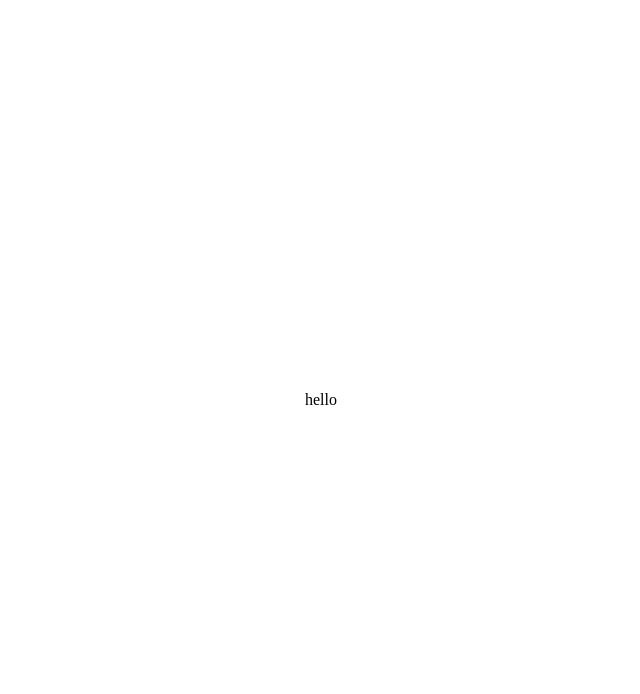
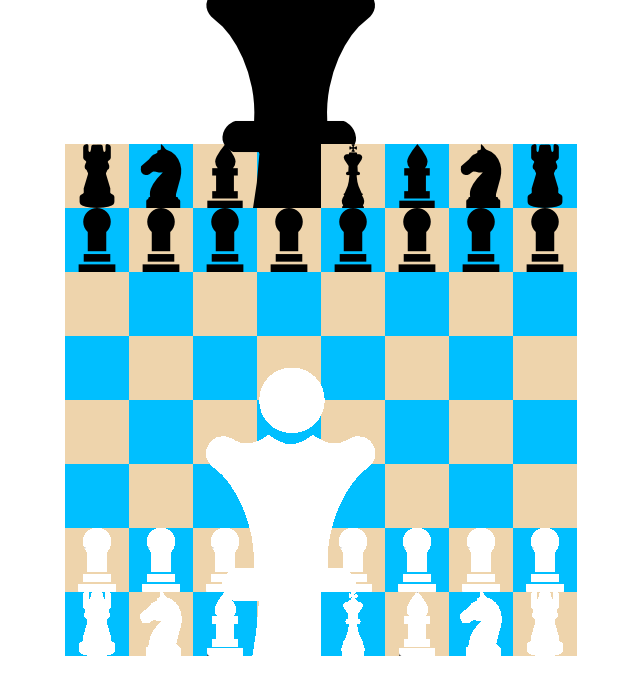
Before and after one commit to galikeev/chess-game, a React (Create React App) app: page / in a window 1280 px wide. Shown: the top 694 px of the page, without its empty margins (319-959 px from the left). Built offline with nearby package versions, Linux system fonts and the light colour scheme.

Commit message:
added figures on board

```diff
--- a/src/App.tsx
+++ b/src/App.tsx
@@ -1,9 +1,26 @@
+import { useEffect, useState } from "react";
+import BoardComponent from "./components/boardComponent/BoardComponent";
+import { Board } from "./models/Board";
 
 
 const App = () => {
+
+	const [board, setBoard] = useState(new Board());
+
+	useEffect(() => {
+		restart();
+	}, [])
+
+	const restart = () => {
+		const newBoard = new Board();
+		newBoard.initCells();
+		newBoard.addFigures();
+		setBoard(newBoard);
+	}
+
 	return (
 		<div className="app">
-			hello
+			<BoardComponent board={board} setBoard={setBoard}/>
 		</div>
 	);
 }
```
